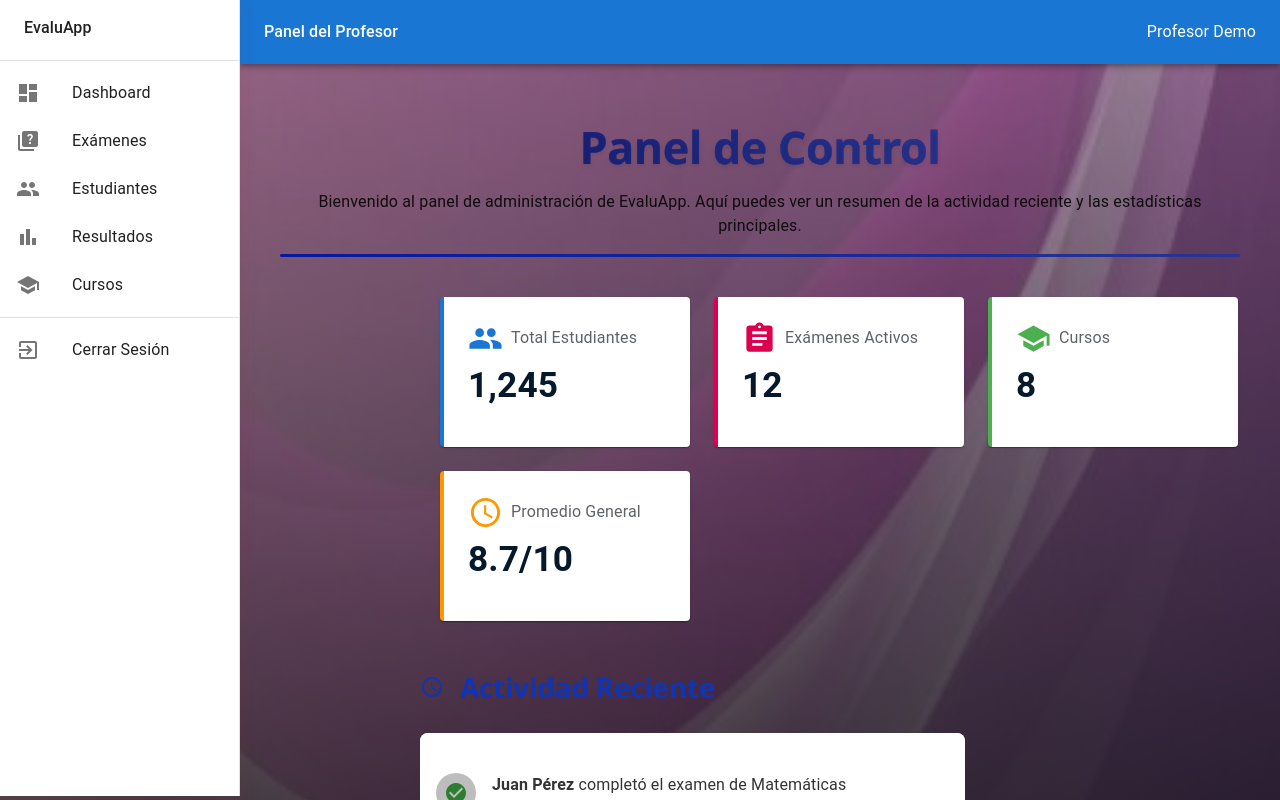
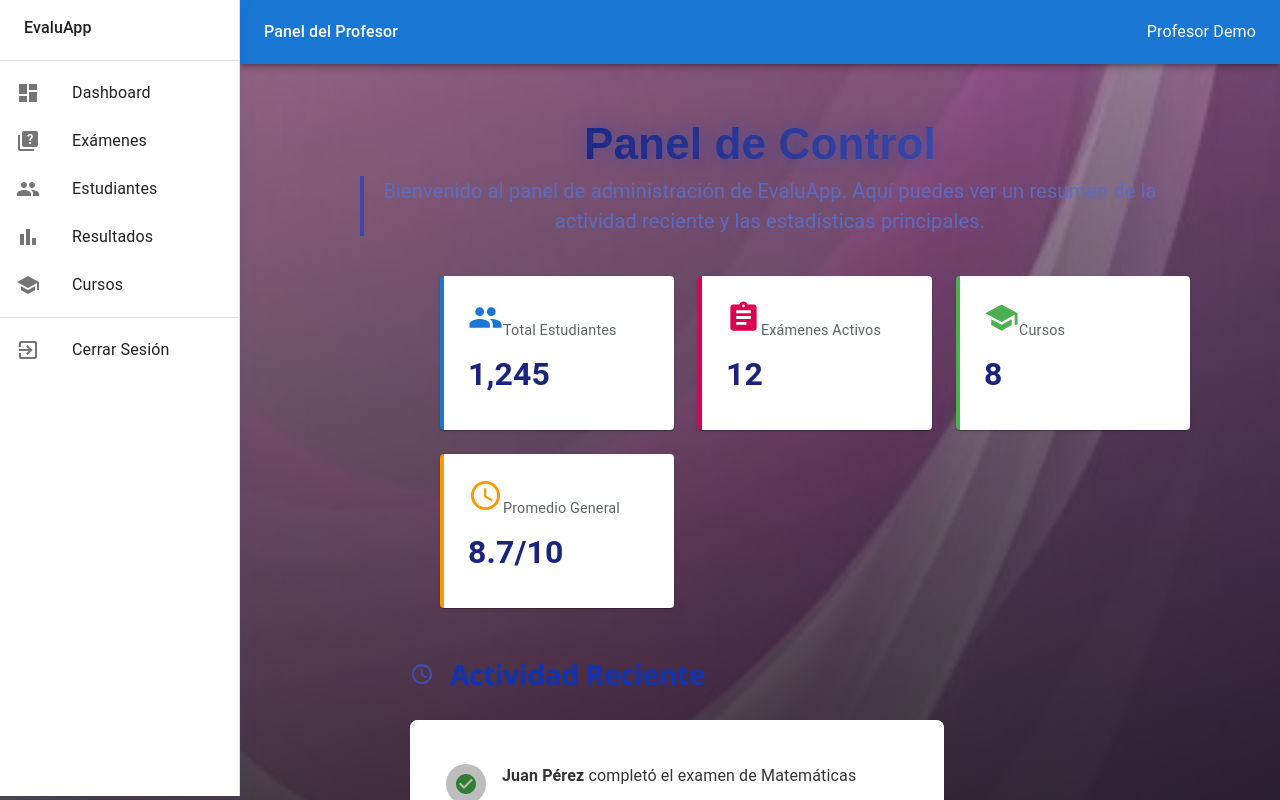
Before and after one commit to Mar-Vin1926/EvaluApp-JsREACT, a React (Vite) app: page / in a window 1280 px wide. Both pictures are taken after a click on the button 340 px from the left and 447 px from the top of the page. Shown: the top 800 px of the page. Built offline with nearby package versions, Linux system fonts and the light colour scheme.

Commit message:
se agrgan estilos en el Deshboard

```diff
--- a/src/pages/DashboardPage.css
+++ b/src/pages/DashboardPage.css
@@ -1,12 +1,10 @@
 /* Contenedor principal del dashboard */
 .dashboard-container {
-    position: relative;
+  position: relative;
   max-width: 1400px;
   margin: 0 auto;
   padding: 2rem 1rem;
-  width: 100%;
-  box-sizing: border-box;
-  align-items: center;
+  animation: slideInFade 0.8s cubic-bezier(0.25, 0.46, 0.45, 0.94) both;
 }
 
 /* Encabezado del dashboard */
@@ -15,36 +13,38 @@
   text-align: center;
 }
 
+/* Título del dashboard */
 .dashboard-title {
-  font-family: 'Montserrat', 'Segoe UI', sans-serif;
-  font-size: 2.8rem;
-  font-weight: 800;  /* Cambiado de 700 a 800 */
-  color: #0428c9be;
-  margin: 0 0 0.5rem 0;
+  font-family: 'Montserrat', sans-serif;
+  font-size: 2.75rem;
+  font-weight: 800;
+  color: #1a237e;
+  margin-bottom: 0.5rem;
   position: relative;
   display: inline-block;
-  letter-spacing: -0.5px;
-  line-height: 1.2;
-  background: linear-gradient(90deg, #1a237e 0%, #283593 100%);
+  background: linear-gradient(90deg, #1a237e, #3949ab);
   -webkit-background-clip: text;
   -webkit-text-fill-color: transparent;
-  text-shadow: 0 2px 4px rgba(0, 0, 0, 0.1);
-  padding-bottom: 0.5rem;
-  -webkit-text-stroke: 0.2px #1a237e;  /* Borde sutil para más grosor */
+  animation: textShine 3s ease-in-out infinite alternate;
 }
 
-.dashboard-subtitle::after {
-  content: '';
-  display: block;
-  width: -89px;
-  height: 3px;
-  background: linear-gradient(90deg, #0916a5 0%, #283593 100%);
-  margin: 1rem auto 0;
-  border-radius: 3px;
+/* Subtítulo del dashboard */
+.dashboard-subtitle {
+  color: #5c6bc0;
+  font-size: 1.25rem;
+  max-width: 800px;
+  margin: 0 auto 2rem;
+  position: relative;
+  padding-left: 1rem;
+  border-left: 4px solid #3949ab;
+  animation: fadeIn 1s ease-out 0.3s both;
 }
 
 /* Grid de estadísticas */
 .stats-grid {
+  display: grid;
+  grid-template-columns: repeat(auto-fit, minmax(250px, 1fr));
+  gap: 1.5rem;
   margin-bottom: 3rem;
 }
 
@@ -52,70 +52,111 @@
 .stat-card {
   position: relative;
   left: 160px;
-  width: 250px;
-  height: 150px;
-  transition: transform 0.3s ease, box-shadow 0.3s ease;
-  border-radius: 10px;
+  width: 234px;
+  height: 100%;
+  transition: all 0.4s cubic-bezier(0.4, 0, 0.2, 1);
+  border-radius: 12px;
   overflow: hidden;
   border: none;
   box-shadow: 0 4px 20px rgba(8, 65, 189, 0.08);
+  z-index: 1;
+}
+
+.stat-card::before {
+  content: '';
+  position: absolute;
+  top: 0;
+  left: 0;
+  width: 100%;
+  height: 100%;
+  background: linear-gradient(135deg, rgba(255,255,255,0.1), rgba(255,255,255,0));
+  z-index: -1;
+  transition: all 0.4s ease;
+  opacity: 0;
 }
 
 .stat-card:hover {
   transform: translateY(-5px);
-  box-shadow: 0 8px 25px rgba(0, 0, 0, 0.12);
+  box-shadow: 0 10px 30px rgba(57, 73, 171, 0.2) !important;
 }
 
+.stat-card:hover::before {
+  opacity: 1;
+}
+
+/* Contenido de las tarjetas */
 .stat-card .MuiCardContent-root {
   padding: 1.5rem;
+  height: 100%;
+  display: flex;
+  flex-direction: column;
+}
+
+.stat-card .MuiCardHeader-root {
+  padding: 1.5rem 1.5rem 0.5rem;
+}
+
+.stat-card .MuiCardHeader-avatar {
+  margin-right: 12px;
+}
+
+.stat-icon {
+  font-size: 2rem !important;
+  color: #3f51b5;
 }
 
 .stat-value {
-  font-size: 2.2rem;
+  font-size: 2rem;
   font-weight: 700;
-  color: #06192b;
-  line-height: 1.2;
   margin: 0.5rem 0;
+  color: #1a237e;
 }
 
 .stat-label {
   color: #5f6368;
-  font-size: 1rem;
-  margin-bottom: 0.5rem;
-  display: flex;
-  align-items: center;
-  gap: 0.5rem;
+  font-size: 0.9rem;
+  margin: 0;
 }
 
 /* Sección de actividades y notificaciones */
 .dashboard-section {
+  margin-bottom: 3rem;
   position: relative;
-  left: 140px;
-  width: 545px;
-  height: 100px;
-  margin-bottom: 3rem;
+  left: 130px;
+  width: 534px;
 }
 
 .section-title {
-  position: relative;
-  font-size: 1.75rem;  /* Slightly larger font size */
-  font-weight: 700;    /* Bolder weight for better prominence */
+  font-size: 1.75rem;
+  font-weight: 700;
   color: #0d35b8f6;
-  margin: 0 0 1.75rem 0;  /* More specific margin */
+  margin: 0 0 1.75rem 0;
   display: flex;
   align-items: center;
-  gap: 1rem;           /* Slightly larger gap */
-  font-family: 'Segoe UI', 'Roboto', 'Helvetica Neue', sans-serif;  /* Modern font stack */
-  letter-spacing: -0.01em;  /* Slightly tighter letter spacing */
-  line-height: 1.3;    /* Better line height for readability */
-  text-shadow: 0 1px 1px rgba(170, 10, 10, 0.05);  /* Subtle text shadow */
+  gap: 1rem;
+  font-family: 'Segoe UI', 'Roboto', 'Helvetica Neue', sans-serif;
+  letter-spacing: -0.01em;
+  line-height: 1.3;
+  text-shadow: 0 1px 1px rgba(170, 10, 10, 0.05);
 }
-/* Actividades recientes */
+
+.section-title svg {
+  color: #3f51b5;
+}
+
+/* Lista de actividades */
+.activity-list {
+  background: #fff;
+  border-radius: 10px;
+  overflow: hidden;
+  box-shadow: 0 2px 10px rgba(0, 0, 0, 0.05);
+}
+
 .activity-item {
+  padding: 1.25rem;
+  border-bottom: 1px solid #f0f0f0;
   display: flex;
   align-items: flex-start;
-  padding: 1rem 0;
-  border-bottom: 1px solid #f0f0f0;
 }
 
 .activity-item:last-child {
@@ -123,51 +164,106 @@
 }
 
 .activity-avatar {
-  background-color: #f0f4f8;
-  color: #3a7bd5;
   margin-right: 1rem;
-  flex-shrink: 0;
+  background: #e8eaf6;
+  color: #3f51b5;
 }
 
 .activity-content {
-  flex-grow: 1;
+  flex: 1;
 }
 
 .activity-text {
-  margin: 0;
+  margin: 0 0 0.5rem 0;
   color: #333;
-  line-height: 1.5;
 }
 
 .activity-time {
-  font-size: 0.85rem;
+  font-size: 0.8rem;
   color: #757575;
-  margin-top: 0.25rem;
-  display: block;
+}
+
+/* Tarjetas de notificaciones */
+.notification-card {
+  margin-bottom: 1rem;
+  border-left: 4px solid #3f51b5;
+}
+
+.notification-card .MuiCardContent-root {
+  padding: 1rem 1.5rem;
+}
+
+.notification-title {
+  font-weight: 600;
+  margin-bottom: 0.5rem;
+  color: #1a237e;
+}
+
+.notification-text {
+  color: #5f6368;
+  font-size: 0.9rem;
+  margin-bottom: 0.5rem;
+}
+
+.notification-time {
+  font-size: 0.75rem;
+  color: #9e9e9e;
+  display: flex;
+  align-items: center;
+}
+
+.notification-time svg {
+  font-size: 1rem;
+  margin-right: 0.25rem;
+}
+
+/* Gráficos */
+.chart-container {
+  background: #fff;
+  border-radius: 10px;
+  padding: 1.5rem;
+  box-shadow: 0 2px 10px rgba(0, 0, 0, 0.05);
+  margin-bottom: 2rem;
 }
 
 /* Responsive */
+@media (max-width: 1200px) {
+  .dashboard-container {
+    max-width: 100%;
+    padding: 1.5rem;
+  }
+}
+
 @media (max-width: 960px) {
+  .stats-grid {
+    grid-template-columns: repeat(2, 1fr);
+  }
+
+  .dashboard-section {
+    margin-bottom: 2rem;
+  }
+
+  .section-title {
+    font-size: 1.5rem;
+    margin-bottom: 1.5rem;
+  }
+}
+
+@media (max-width: 600px) {
   .dashboard-container {
-    padding: 1.5rem 1rem;
+    padding: 1rem;
   }
 
   .dashboard-title {
     font-size: 2rem;
   }
 
-  .stat-value {
-    font-size: 1.8rem;
-  }
-}
-
-@media (max-width: 600px) {
-  .dashboard-title {
-    font-size: 1.75rem;
+  .dashboard-subtitle {
+    font-size: 1rem;
   }
 
-  .dashboard-subtitle {
-    font-size: 1rem;
+  .stats-grid {
+    grid-template-columns: 1fr;
   }
 
   .stat-card .MuiCardContent-root {
@@ -185,10 +281,100 @@
 
 /* Efectos de hover en tarjetas */
 .MuiPaper-root {
-  transition: transform 0.2s ease-in-out, box-shadow 0.2s ease-in-out;
+  transition: transform 0.3s ease, box-shadow 0.3s ease;
 }
 
 .MuiPaper-root:hover {
   transform: translateY(-4px);
-  box-shadow: 0 6px 16px rgba(180, 41, 41, 0.1) !important;
+  box-shadow: 0 6px 16px rgba(57, 73, 171, 0.15) !important;
 }
+
+/* Animaciones */
+@keyframes slideInFade {
+  0% {
+    opacity: 0;
+    transform: translateY(-30px);
+  }
+  100% {
+    opacity: 1;
+    transform: translateY(0);
+  }
+}
+
+@keyframes textShine {
+  0% {
+    text-shadow: 0 0 10px rgba(26, 35, 126, 0.3);
+  }
+  100% {
+    text-shadow: 0 0 20px rgba(57, 73, 171, 0.6);
+  }
+}
+
+@keyframes fadeIn {
+  from {
+    opacity: 0;
+    transform: translateX(-20px);
+  }
+  to {
+    opacity: 1;
+    transform: translateX(0);
+  }
+}
+
+/* Animación de entrada escalonada para las tarjetas */
+.stat-card:nth-child(1) { animation: cardEntrance 0.6s ease-out 0.2s both; }
+.stat-card:nth-child(2) { animation: cardEntrance 0.6s ease-out 0.4s both; }
+.stat-card:nth-child(3) { animation: cardEntrance 0.6s ease-out 0.6s both; }
+.stat-card:nth-child(4) { animation: cardEntrance 0.6s ease-out 0.8s both; }
+
+@keyframes cardEntrance {
+  from {
+    opacity: 0;
+    transform: scale(0.9) translateY(20px);
+  }
+  to {
+    opacity: 1;
+    transform: scale(1) translateY(0);
+  }
+}
+
+/* Efecto de onda al hacer hover en las tarjetas */
+.stat-card::after {
+  content: '';
+  position: absolute;
+  top: 50%;
+  left: 50%;
+  width: 5px;
+  height: 5px;
+  background: rgba(57, 73, 171, 0.2);
+  opacity: 0;
+  border-radius: 100%;
+  transform: scale(1, 1) translate(-50%, -50%);
+  transform-origin: 50% 50%;
+}
+
+.stat-card:hover::after {
+  animation: ripple 1s ease-out;
+}
+
+@keyframes ripple {
+  0% {
+    transform: scale(0, 0);
+    opacity: 0.5;
+  }
+  100% {
+    transform: scale(40, 40);
+    opacity: 0;
+  }
+}
+
+/* Mejoras adicionales para la accesibilidad */
+:focus-visible {
+  outline: 2px solid #3f51b5;
+  outline-offset: 2px;
+}
+
+/* Transiciones suaves para elementos interactivos */
+a, button, .MuiButton-root {
+  transition: all 0.2s ease-in-out;
+}
```
